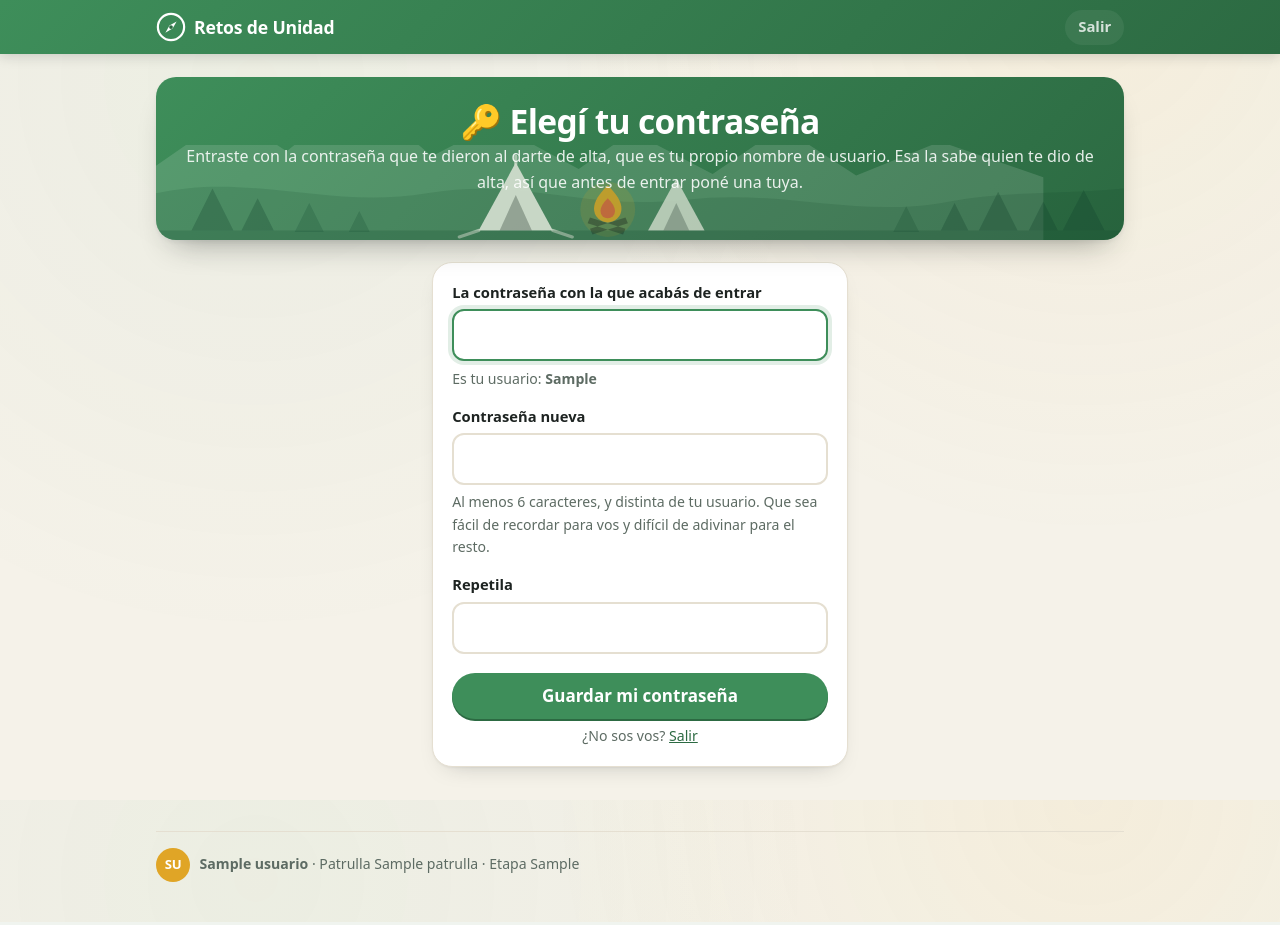
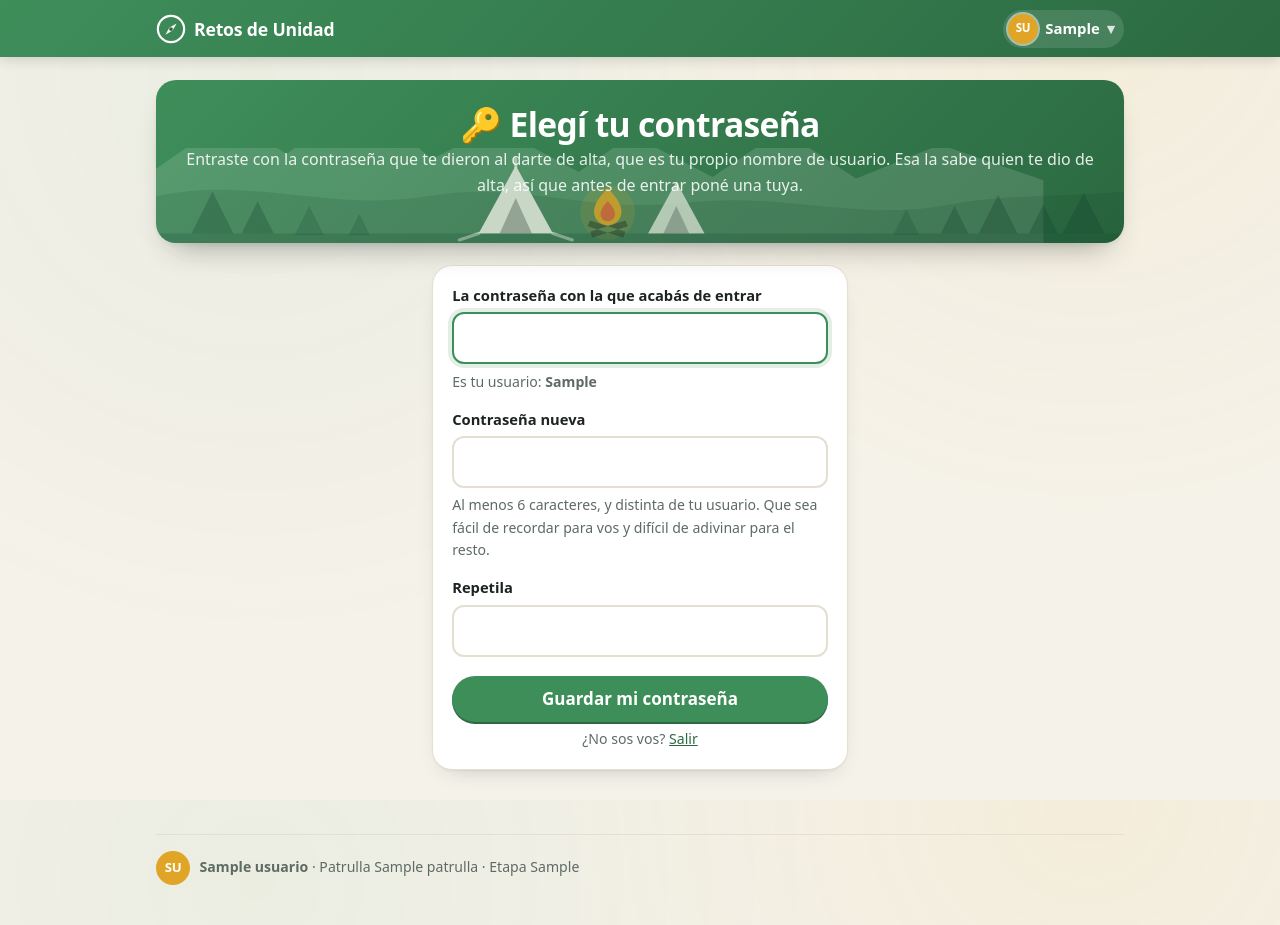
Before and after one commit to Foquitos/Pagina-Scout, a FastAPI app: page /clave in a window 1280 px wide. Run offline with FastAPI, Linux system fonts and the light colour scheme; the visitor is signed in with stand-in values (Sample User, id 1); tables that the repository leaves empty hold one stand-in row (values such as "Sample post").

Commit message:
feat: enhance user account menu and navigation structure for improved accessibility

```diff
--- a/app/dependencias.py
+++ b/app/dependencias.py
@@ -42,8 +42,15 @@ def iniciales(nombre: str) -> str:
     return (partes[0][0] + partes[1][0]).upper()
 
 
+def primer_nombre(nombre: str) -> str:
+    """«Ana Paula Díaz» → «Ana». Lo que entra al lado del avatar en el celular."""
+    partes = (nombre or "").split()
+    return partes[0] if partes else ""
+
+
 plantillas.env.globals["color_de"] = color_de
 plantillas.env.globals["iniciales"] = iniciales
+plantillas.env.globals["primer_nombre"] = primer_nombre
 
 
 class Redireccion(Exception):
--- a/app/static/app.js
+++ b/app/static/app.js
@@ -34,7 +34,8 @@
 
      7. Detalles de pantalla — ver una foto en grande sin salir de la
         página, confirmar un borrado adentro de la tarjeta, el tablero
-        que se actualiza solo y atajos de teclado para validar.
+        que se actualiza solo, atajos de teclado para validar y el menú
+        de la cuenta que se cierra al tocar afuera.
 
    El HTML lo sigue armando el servidor: acá no hay plantillas. Cuando
    algo tiene que repintarse, la ruta devuelve el pedazo ya renderizado
@@ -850,6 +851,24 @@
 
   document.addEventListener("keydown", atajosDeValidacion);
 
+  // El menú de la cuenta se cierra solo al tocar en cualquier otro lado. Sin
+  // esto sigue andando —es un <details>, se cierra tocando el avatar otra vez—,
+  // pero un menú que se queda abierto tapando la página se siente roto.
+  document.addEventListener("click", function (evento) {
+    todos("[data-menu-usuario][open]").forEach(function (menu) {
+      if (!menu.contains(evento.target)) menu.open = false;
+    });
+  });
+
+  document.addEventListener("keydown", function (evento) {
+    if (evento.key !== "Escape") return;
+    todos("[data-menu-usuario][open]").forEach(function (menu) {
+      menu.open = false;
+      var boton = uno("summary", menu);
+      if (boton) boton.focus();
+    });
+  });
+
   window.addEventListener("online", vaciarCola);
 
   document.addEventListener("input", function (evento) {
--- a/app/static/estilos.css
+++ b/app/static/estilos.css
@@ -94,11 +94,14 @@ img { max-width: 100%; }
 }
 .marca svg { width: 30px; height: 30px; flex: none; }
 
+/* La marca empuja: así la navegación y el menú de la cuenta quedan pegados a la
+   derecha, juntos, también cuando la barra se parte en dos líneas. */
+.marca { margin-right: auto; }
+
 .encabezado nav {
   display: flex;
   flex-wrap: wrap;
   gap: .3rem;
-  margin-left: auto;
 }
 .encabezado nav a {
   display: inline-flex;
@@ -117,7 +120,75 @@ img { max-width: 100%; }
 .encabezado nav a.activo { background: #fff; color: var(--verde-oscuro); }
 .encabezado nav .icono { font-size: 1rem; }
 
-.salir { opacity: .8; }
+/* --- El menú de la cuenta, arriba a la derecha ----------------
+   Lo que es de la persona y no del programa: su contraseña, el equipo de
+   educadores, cerrar sesión. Está fuera de <nav> a propósito, porque <nav> se
+   esconde en el celular y esto tiene que verse siempre —era justamente lo que
+   antes quedaba sin manera de tocarse desde un teléfono—. */
+
+.menu-usuario { position: relative; flex: none; }
+
+.menu-usuario > summary {
+  gap: .45rem;
+  padding: .25rem .6rem .25rem .3rem;
+  border-radius: 999px;
+  background: rgba(255, 255, 255, .12);
+  color: #fff;
+  font-size: .93rem;
+  transition: background .15s;
+}
+.menu-usuario > summary:hover { background: rgba(255, 255, 255, .26); }
+.menu-usuario > summary::after { margin-left: 0; color: rgba(255, 255, 255, .8); }
+.menu-usuario[open] > summary { background: rgba(255, 255, 255, .26); }
+/* El avatar tiene su propio color; sobre el verde del encabezado necesita el
+   anillo para no leerse como una mancha. El selector va con `summary` adentro
+   para ganarle a `.avatar.chico`, que está más abajo en esta hoja. */
+.menu-usuario > summary .avatar {
+  width: 30px;
+  height: 30px;
+  font-size: .72rem;
+  box-shadow: 0 0 0 2px rgba(255, 255, 255, .5);
+}
+.menu-usuario .nombre { max-width: 9rem; overflow: hidden; text-overflow: ellipsis; white-space: nowrap; }
+
+.menu-usuario .desplegable {
+  position: absolute;
+  top: calc(100% + .5rem);
+  right: 0;
+  z-index: 40;
+  min-width: 15.5rem;
+  padding: .4rem;
+  background: #fff;
+  border: 1px solid var(--borde);
+  border-radius: var(--radio);
+  box-shadow: 0 12px 30px rgba(29, 35, 33, .22);
+  animation: aparecer-menu .14s ease-out;
+}
+@keyframes aparecer-menu {
+  from { opacity: 0; transform: translateY(-.35rem); }
+}
+.menu-usuario .quien {
+  padding: .55rem .7rem .6rem;
+  border-bottom: 1px solid var(--borde);
+  margin-bottom: .3rem;
+}
+.menu-usuario .quien strong { display: block; color: var(--tinta); }
+.menu-usuario .quien .meta { display: block; font-size: .8rem; color: var(--tinta-suave); }
+.menu-usuario .desplegable a {
+  display: flex;
+  align-items: center;
+  gap: .6rem;
+  padding: .6rem .7rem;
+  border-radius: 8px;
+  color: var(--tinta);
+  text-decoration: none;
+  font-weight: 600;
+  font-size: .93rem;
+}
+.menu-usuario .desplegable a:hover { background: #eef4ef; }
+.menu-usuario .desplegable .icono { font-size: 1.05rem; }
+.menu-usuario .desplegable .salir { color: #8c3b3b; }
+.menu-usuario .desplegable .salir:hover { background: #f8eded; }
 
 /* Barra inferior: la navegación real en el celular. */
 .barra-movil { display: none; }
@@ -144,13 +215,6 @@ main {
   gap: .6rem;
   border-top: 1px solid var(--borde);
   padding-top: 1rem;
-}
-/* La contraseña vive con el nombre de quien está usando la página, no en la
-   navegación: no es una sección, es la propia cuenta. */
-.pie .mi-cuenta {
-  margin-left: auto;
-  font-weight: 600;
-  white-space: nowrap;
 }
 
 /* --- Tipografía ---------------------------------------------- */
@@ -962,6 +1026,12 @@ html.js .solo-sin-js { display: none; }
 
   .encabezado nav { display: none; }
   .encabezado .interior { padding: .6rem .9rem; }
+  /* El menú de la cuenta sí se queda: en el celular es la única puerta a la
+     contraseña, al equipo y a cerrar sesión. Lo que cede lugar es el texto. */
+  .marca { min-width: 0; }
+  .marca span { overflow: hidden; text-overflow: ellipsis; white-space: nowrap; }
+  .menu-usuario .nombre { max-width: 5.5rem; }
+  .menu-usuario .desplegable { min-width: 13.5rem; }
 
   .barra-movil {
     display: flex;
--- a/app/templates/base.html
+++ b/app/templates/base.html
@@ -21,10 +21,10 @@
    siete puertas que dan al mismo lugar. #}
 {% set navegar = usuario and not usuario.debe_cambiar_clave %}
 
-{# Un solo listado de secciones: lo usan la barra de arriba y la de abajo.
-   `solo_escritorio` deja una fuera de la barra del celular: ahí entran siete y
-   el equipo de educadores son ocho. A «Equipo» se llega desde el panel, que es
-   donde se lo busca. #}
+{# Un solo listado de secciones: lo usan la barra de arriba y la de abajo. Son
+   las secciones del programa y nada más. Todo lo que es de la cuenta —contraseña,
+   equipo de educadores, cerrar sesión— vive en el menú del usuario, arriba a la
+   derecha, y por eso no está acá compitiendo por lugar. #}
 {% set ruta = request.url.path %}
 {% if usuario and usuario.es_educador %}
   {% set enlaces = [
@@ -34,8 +34,7 @@
     {'href': '/asignar',      'icono': '📅',  'texto': 'Asignar',   'prefijos': ['/asignar']},
     {'href': '/patrullas',    'icono': '🤝',  'texto': 'Patrullas', 'prefijos': ['/patrullas', '/libro-de-oro']},
     {'href': '/jovenes',      'icono': '🧭',  'texto': 'Jóvenes',   'prefijos': ['/jovenes', '/cartas-de', '/progresion']},
-    {'href': '/tablero',      'icono': '🏆',  'texto': 'Tablero',   'prefijos': ['/tablero']},
-    {'href': '/educadores',   'icono': '👥',  'texto': 'Equipo',    'prefijos': ['/educadores'], 'solo_escritorio': true}
+    {'href': '/tablero',      'icono': '🏆',  'texto': 'Tablero',   'prefijos': ['/tablero']}
   ] %}
 {% else %}
   {% set enlaces = [
@@ -74,10 +73,39 @@
           <span class="icono" aria-hidden="true">{{ e.icono }}</span>{{ e.texto }}
         </a>
       {% endfor %}
-      <a href="/salir" class="salir">Salir</a>
     </nav>
-    {% elif usuario %}
-    <nav aria-label="Secciones"><a href="/salir" class="salir">Salir</a></nav>
+    {% endif %}
+
+    {% if usuario %}
+    {# El menú de la cuenta. Es un <details> y no un botón con JavaScript: así
+       abre y cierra igual con o sin JS, que es lo único seguro en el celular
+       prestado de un chico de doce. `app.js` solo le suma cerrarse al tocar
+       afuera o con Escape, que es comodidad, no funcionamiento. #}
+    <details class="menu-usuario" data-menu-usuario>
+      <summary aria-label="Mi cuenta">
+        <span class="avatar chico" style="--color: {{ color_de(usuario.nombre) }}" aria-hidden="true">{{ iniciales(usuario.nombre) }}</span>
+        <span class="nombre">{{ primer_nombre(usuario.nombre) }}</span>
+      </summary>
+      <div class="desplegable">
+        <div class="quien">
+          <strong>{{ usuario.nombre }}</strong>
+          {# Los puntos entre datos los pone la hoja de estilos (.meta span + span). #}
+          <span class="meta">
+            <span>{{ usuario.usuario }}</span>
+            {% if usuario.es_educador %}<span>educador/a</span>{% endif %}
+            {% if usuario.patrulla %}<span>Patrulla {{ usuario.patrulla.nombre }}</span>{% endif %}
+            {% if not usuario.es_educador %}<span>Etapa {{ usuario.etapa_nombre }}</span>{% endif %}
+          </span>
+        </div>
+        {% if navegar %}
+          <a href="/clave"><span class="icono" aria-hidden="true">🔑</span>Cambiar mi contraseña</a>
+          {% if usuario.es_educador %}
+            <a href="/educadores"><span class="icono" aria-hidden="true">👥</span>Equipo de educadores</a>
+          {% endif %}
+        {% endif %}
+        <a href="/salir" class="salir"><span class="icono" aria-hidden="true">🚪</span>Cerrar sesión</a>
+      </div>
+    </details>
     {% endif %}
   </div>
 </header>
@@ -95,16 +123,13 @@
       {% if usuario.patrulla %} · Patrulla {{ usuario.patrulla.nombre }}{% endif %}
       {% if not usuario.es_educador %} · Etapa {{ usuario.etapa_nombre }}{% endif %}
     </span>
-    {# Acá y no en la navegación: la contraseña es de la cuenta, y la cuenta es
-       esta línea de abajo con el nombre. Vale para jóvenes y para educadores. #}
-    {% if navegar %}<a class="mi-cuenta" href="/clave">🔑 Cambiar mi contraseña</a>{% endif %}
   </div>
   {% endif %}
 </footer>
 
 {% if navegar %}
 <nav class="barra-movil" aria-label="Secciones">
-  {% for e in enlaces if not e.solo_escritorio %}
+  {% for e in enlaces %}
     <a href="{{ e.href }}" class="{{ clase_activa(e, ruta) }}">
       <span class="icono" aria-hidden="true">{{ e.icono }}</span>
       <span class="texto">{{ e.texto }}</span>
```
Also changed, not shown: scripts/probar_circuito.py (+12 -0 lines), README.md.
